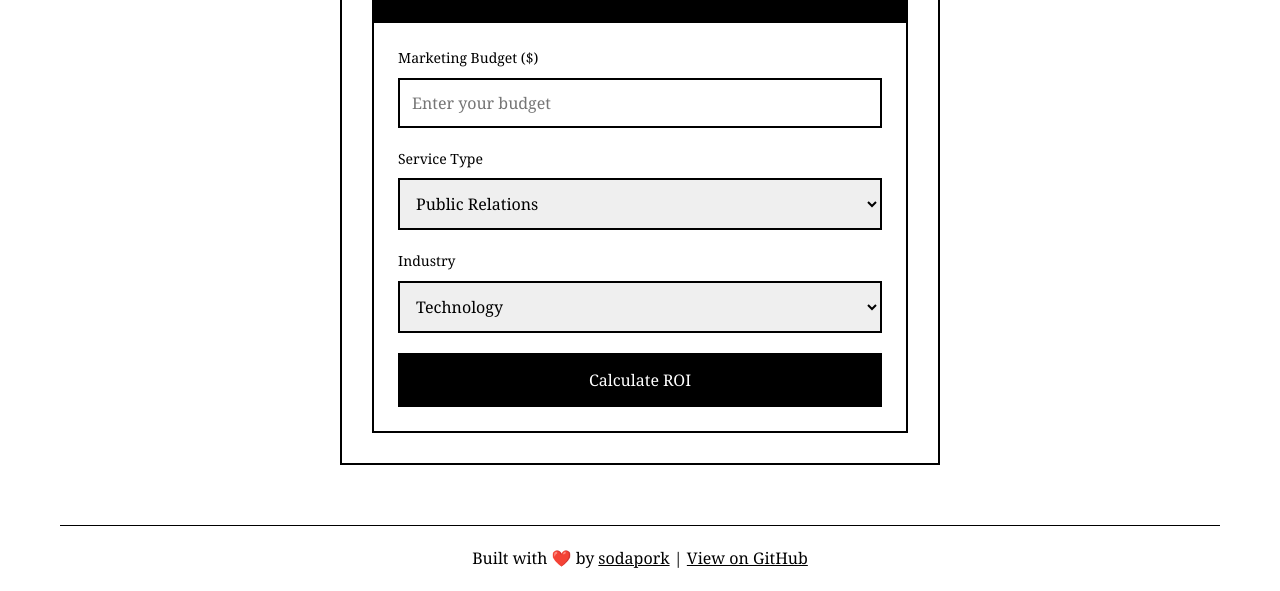
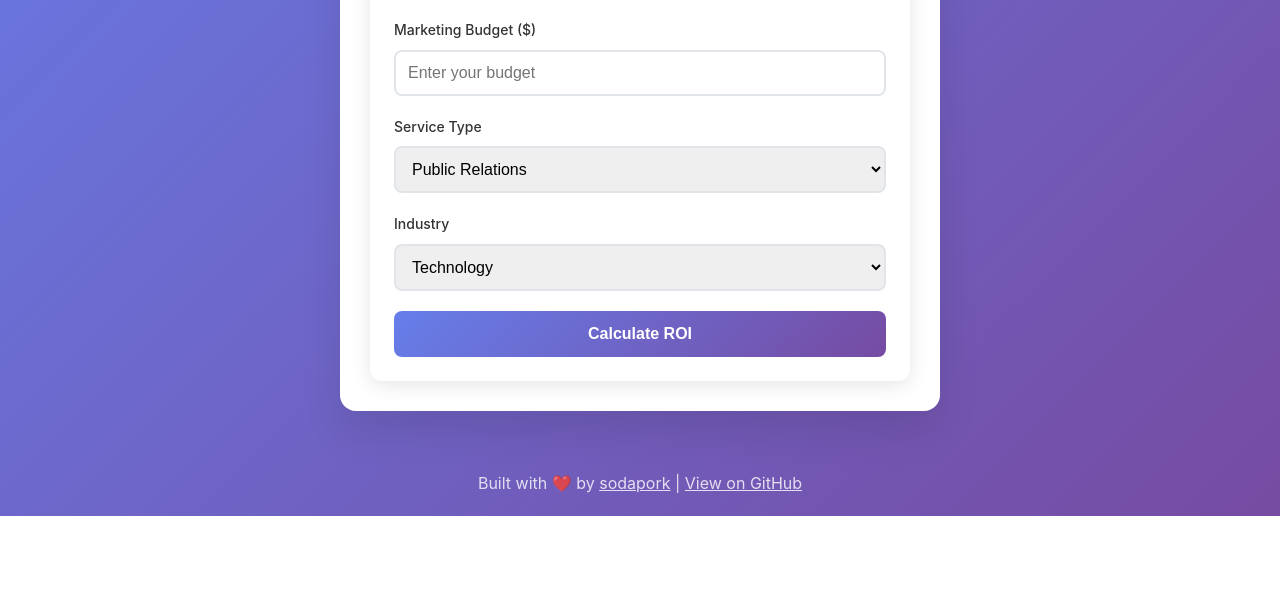
Before and after one commit to sodapork/INK_PR_ROI, a plain HTML site: page index.html in a window 1280 px wide. Shown: the part 424-1015 px from the top of the page. After the commit the page ends 940 px from the top, so only its background shows below. Drawn offline with Linux system fonts and the light colour scheme.

Commit message:
Revert "Update styling to black and white with serif fonts - classic, professional look"
This reverts commit 65da98851a49c5aea8694f79c1735fe4178bfc8f.

```diff
--- a/index.html
+++ b/index.html
@@ -29,10 +29,10 @@
         }
 
         body {
-            font-family: 'Georgia', 'Times New Roman', serif;
+            font-family: -apple-system, BlinkMacSystemFont, 'Segoe UI', Roboto, Oxygen, Ubuntu, Cantarell, sans-serif;
             line-height: 1.6;
-            color: #000;
-            background: #fff;
+            color: #333;
+            background: linear-gradient(135deg, #667eea 0%, #764ba2 100%);
             min-height: 100vh;
         }
 
@@ -44,21 +44,19 @@
 
         .header {
             text-align: center;
-            color: #000;
+            color: white;
             margin-bottom: 40px;
-            border-bottom: 2px solid #000;
-            padding-bottom: 20px;
         }
 
         .header h1 {
             font-size: 3rem;
             margin-bottom: 16px;
-            font-weight: 400;
+            font-weight: 700;
         }
 
         .header p {
             font-size: 1.2rem;
-            color: #333;
+            opacity: 0.9;
             max-width: 600px;
             margin: 0 auto;
         }
@@ -70,9 +68,10 @@
         }
 
         .calculator-section {
-            background: #fff;
-            border: 2px solid #000;
+            background: white;
+            border-radius: 16px;
             padding: 30px;
+            box-shadow: 0 20px 40px rgba(0,0,0,0.1);
             max-width: 600px;
             width: 100%;
         }
@@ -80,20 +79,19 @@
         .section-title {
             font-size: 1.5rem;
             margin-bottom: 20px;
-            color: #000;
-            font-weight: 400;
+            color: #333;
+            font-weight: 600;
         }
 
         .footer {
             text-align: center;
             margin-top: 60px;
-            color: #000;
-            border-top: 1px solid #000;
-            padding-top: 20px;
+            color: white;
+            opacity: 0.8;
         }
 
         .footer a {
-            color: #000;
+            color: white;
             text-decoration: underline;
         }
 
--- a/pr-roi-calculator.js
+++ b/pr-roi-calculator.js
@@ -98,29 +98,29 @@
             styles.id = 'pr-roi-styles';
             styles.textContent = `
                 .pr-roi-widget {
-                    font-family: 'Georgia', 'Times New Roman', serif;
+                    font-family: -apple-system, BlinkMacSystemFont, 'Segoe UI', Roboto, sans-serif;
                     max-width: 600px;
                     margin: 0 auto;
-                    border: 2px solid #000;
+                    border-radius: 12px;
                     overflow: hidden;
+                    box-shadow: 0 4px 20px rgba(0,0,0,0.1);
                 }
 
                 .pr-roi-light {
                     background: #ffffff;
-                    color: #000;
+                    color: #333;
                 }
 
                 .pr-roi-dark {
-                    background: #000;
+                    background: #1a1a1a;
                     color: #ffffff;
                 }
 
                 .pr-roi-header {
                     padding: 24px;
                     text-align: center;
-                    background: #000;
+                    background: linear-gradient(135deg, #667eea 0%, #764ba2 100%);
                     color: white;
-                    border-bottom: 2px solid #000;
                 }
 
                 .pr-roi-header h3 {
@@ -154,54 +154,50 @@
                 .form-group select {
                     width: 100%;
                     padding: 12px;
-                    border: 2px solid #000;
+                    border: 2px solid #e1e5e9;
+                    border-radius: 8px;
                     font-size: 16px;
                     transition: border-color 0.2s;
                     box-sizing: border-box;
-                    font-family: 'Georgia', 'Times New Roman', serif;
                 }
 
                 .pr-roi-dark .form-group input,
                 .pr-roi-dark .form-group select {
-                    background: #000;
-                    border-color: #fff;
+                    background: #2a2a2a;
+                    border-color: #404040;
                     color: white;
                 }
 
                 .form-group input:focus,
                 .form-group select:focus {
                     outline: none;
-                    border-color: #000;
-                    background: #f8f8f8;
+                    border-color: #667eea;
                 }
 
                 .pr-roi-btn {
                     width: 100%;
                     padding: 14px;
-                    background: #000;
+                    background: linear-gradient(135deg, #667eea 0%, #764ba2 100%);
                     color: white;
-                    border: 2px solid #000;
+                    border: none;
+                    border-radius: 8px;
                     font-size: 16px;
-                    font-weight: 400;
+                    font-weight: 600;
                     cursor: pointer;
-                    transition: all 0.2s;
-                    font-family: 'Georgia', 'Times New Roman', serif;
+                    transition: transform 0.2s;
                 }
 
                 .pr-roi-btn:hover {
-                    background: #fff;
-                    color: #000;
+                    transform: translateY(-2px);
                 }
 
                 .pr-roi-results {
                     padding: 24px;
-                    background: #fff;
-                    border-top: 1px solid #000;
+                    background: #f8f9fa;
                 }
 
                 .pr-roi-dark .pr-roi-results {
-                    background: #000;
-                    border-top: 1px solid #fff;
+                    background: #2a2a2a;
                 }
 
                 .pr-roi-results h4 {
@@ -220,44 +216,45 @@
                 .result-card {
                     text-align: center;
                     padding: 16px;
-                    background: #fff;
-                    border: 1px solid #000;
+                    background: white;
+                    border-radius: 8px;
+                    box-shadow: 0 2px 8px rgba(0,0,0,0.1);
                 }
 
                 .pr-roi-dark .result-card {
-                    background: #000;
-                    border: 1px solid #fff;
+                    background: #333;
                 }
 
                 .result-value {
                     font-size: 24px;
-                    font-weight: 400;
-                    color: #000;
+                    font-weight: 700;
+                    color: #667eea;
                     margin-bottom: 8px;
                 }
 
                 .result-label {
                     font-size: 12px;
-                    color: #000;
+                    color: #666;
                     text-transform: uppercase;
                     letter-spacing: 0.5px;
                 }
 
                 .pr-roi-dark .result-label {
-                    color: #fff;
+                    color: #aaa;
                 }
 
                 .pr-roi-disclaimer {
                     padding: 16px;
-                    background: #fff;
-                    border: 1px solid #000;
+                    background: #fff3cd;
+                    border: 1px solid #ffeaa7;
+                    border-radius: 8px;
                     font-size: 12px;
                     line-height: 1.4;
                 }
 
                 .pr-roi-dark .pr-roi-disclaimer {
-                    background: #000;
-                    border: 1px solid #fff;
+                    background: #2d1b69;
+                    border-color: #4c1d95;
                 }
 
                 .pr-roi-disclaimer p {
```
